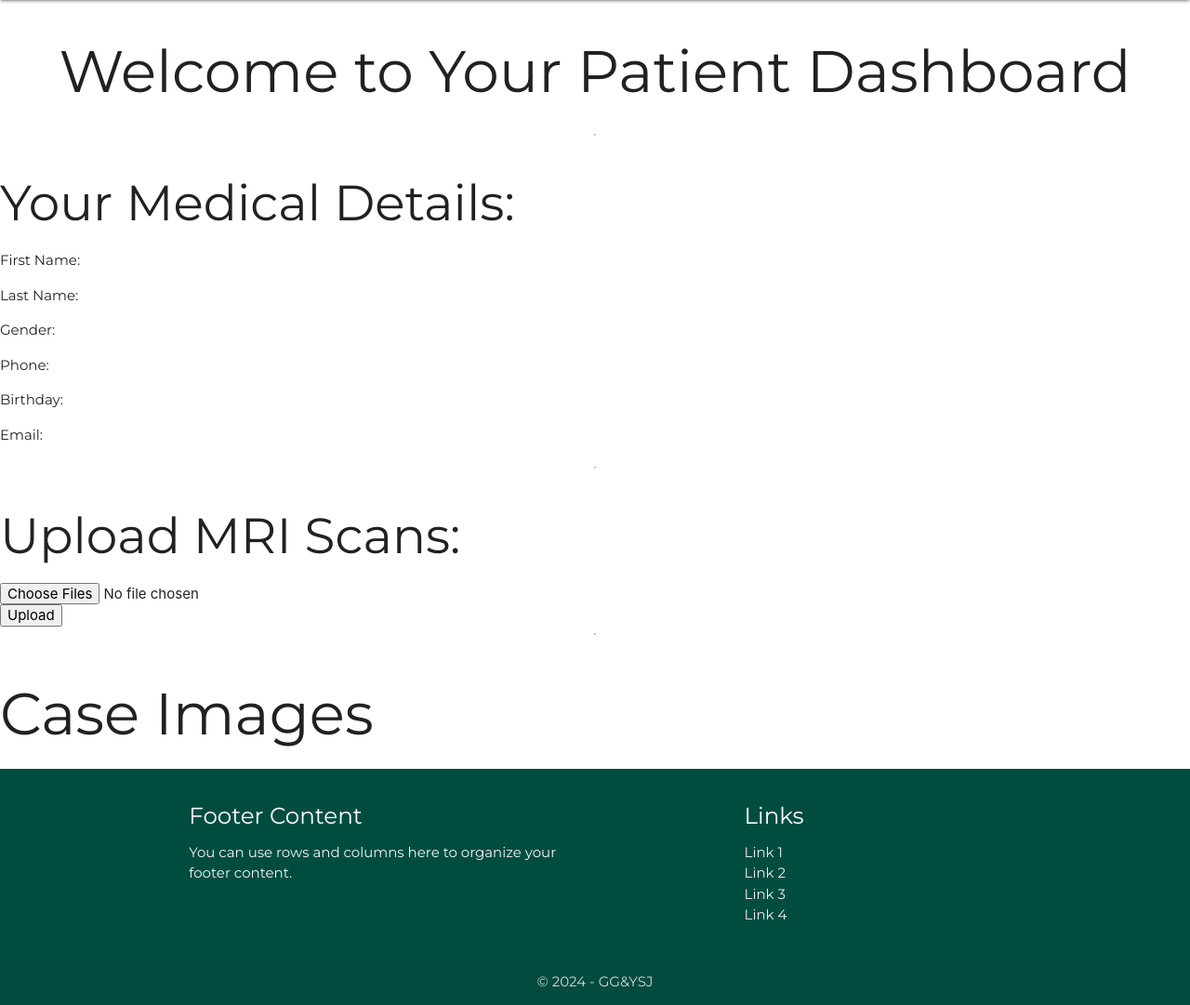
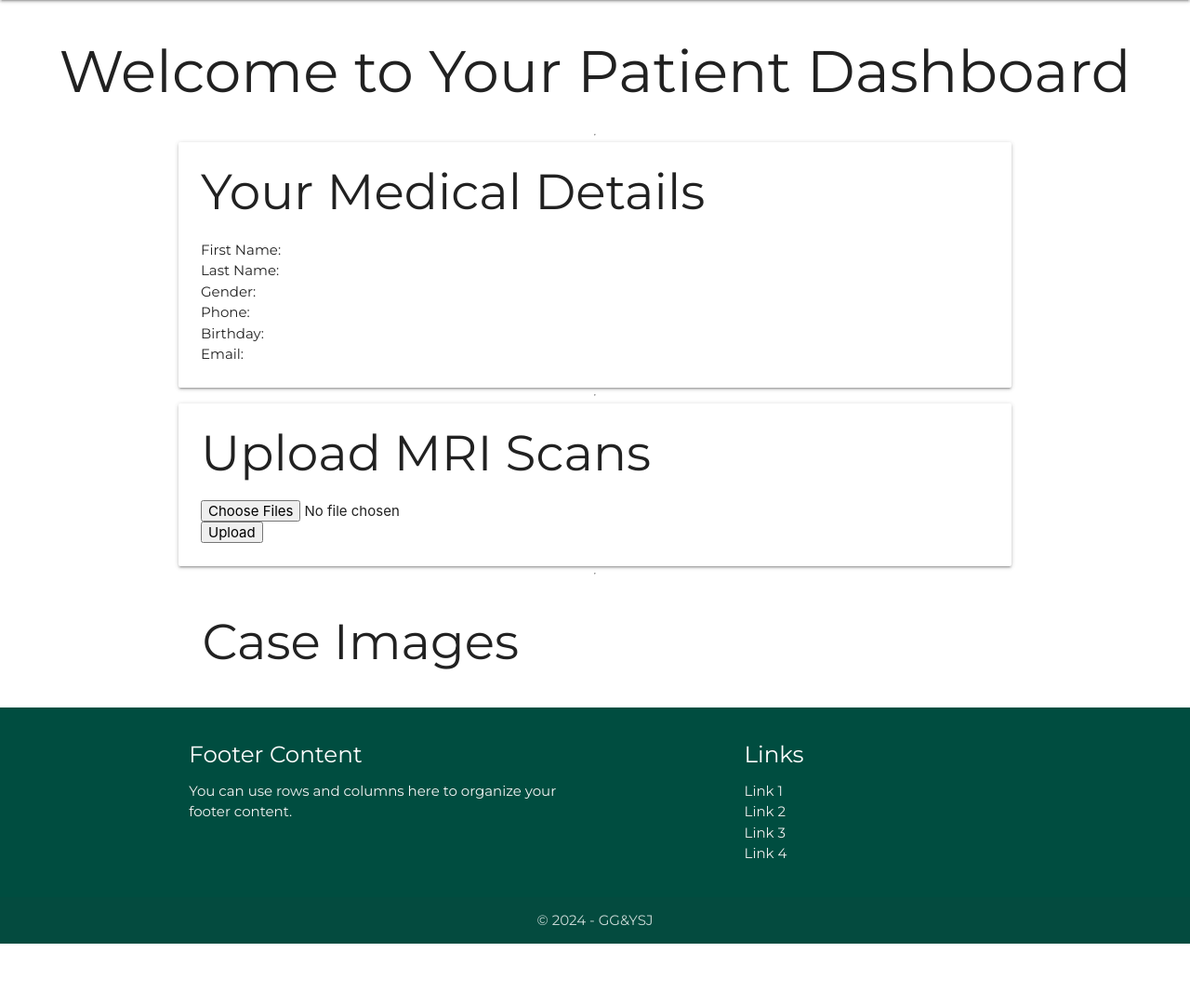
Before and after one commit to GauthamGirish/Brainiac, a Flask app: template brainiac/templates/patient_dash.html in a window 1280 px wide. Shown: the part 64-1145 px from the top of the page at 93% size. After the commit the page ends 1079 px from the top, so only its background shows below. Run offline with Flask 3, Linux system fonts and the light colour scheme; the template is opened without the code that fills it, so the values that code supplies are empty; parts of the project's set-up code (start-up, migrations or seed data) failed here and were passed over.

Commit message:
Add containers to patient.py

```diff
--- a/brainiac/templates/patient_dash.html
+++ b/brainiac/templates/patient_dash.html
@@ -18,8 +18,11 @@
 
 <!-- Display Patient Medical Details -->
 <hr>
+<div class="card horizontal" style="margin: 0 15%;">
+    <div class="card-stacked">
+        <div class="card-content" style="text-align: left;">
             <div>
-    <h2>Your Medical Details:</h2>
+                <h2 style="margin-top: 0;">Your Medical Details</h2>
                 <p>
                     <bold>First Name:</bold> {{ patient.first_name }}
                 </p>
@@ -39,14 +42,26 @@
                     <bold>Email:</bold> {{ patient.email_id}}
                 </p>
             </div>
+        </div>
+    </div>
+</div>
+
 <hr>
 
 <!-- Upload MRI Scans Section -->
-<h2>Upload MRI Scans:</h2>
+<div class="card horizontal" style="margin: 0 15%;">
+    <div class="card-stacked">
+        <div class="card-content" style="text-align: left;">
+            <h2 style="margin-top: 0;">Upload MRI Scans</h2>
             <form action="{{ url_for('patient.upload_image') }}" method="post" enctype="multipart/form-data">
                 <input type="file" name="scans" accept=".jpg, .jpeg, .png" multiple required><br>
                 <button type="submit">Upload</button>
             </form>
+        </div>
+    </div>
+</div>
+</div>
+
 
 <hr>
 
@@ -54,15 +69,41 @@
 
 
 <div>
-    <h1>Case Images</h1>
+    <h2 style="margin-left:17%;">Case Images</h1>
+        <div class="row">
             {% if cases %}
+            {% set count = 0 %}
             {% for case, urls in cases.items() %}
-    <p>{{ case }}: </p>
+            {% set count = loop.index %}
+            {# <div class="col s12 m6 offset-m3"> #}
+                <div class="card horizontal" style="margin: 1% 15%; ">
+                    <div class="card-stacked">
+                        <div class="card-content">
+                            <p style="font-weight: 600; font-size:32px"> Case {{count}}: </p>
                             {% for url in urls %}
-    <img src="{{ url }}" alt="{{ case }} image" height="150" width="150">
+                            <img src=" {{ url }}" alt="{{ case }} image" height="150" width="150">
                             {% endfor %}
+
+                            <p>Status: Pending</p>
+                            <p>Doctor Name: Doctor</p>
+                            <p>Diagnosis: Cancer</p>
+                            <p>Treatment: You're gonna die</p>
+                        </div>
+                        {# <div class="card-action">
+                            <a href="#">This is a link</a>
+                        </div> #}
+
+                    </div>
+                </div>
+                {#
+            </div> #}
             {% endfor %}
             {% endif%}
+        </div>
+</div>
 
-</div>
+
+
+{# imas #}
+
 {% endblock content %}
```
Lines whose indentation alone changed are shown as unchanged.
